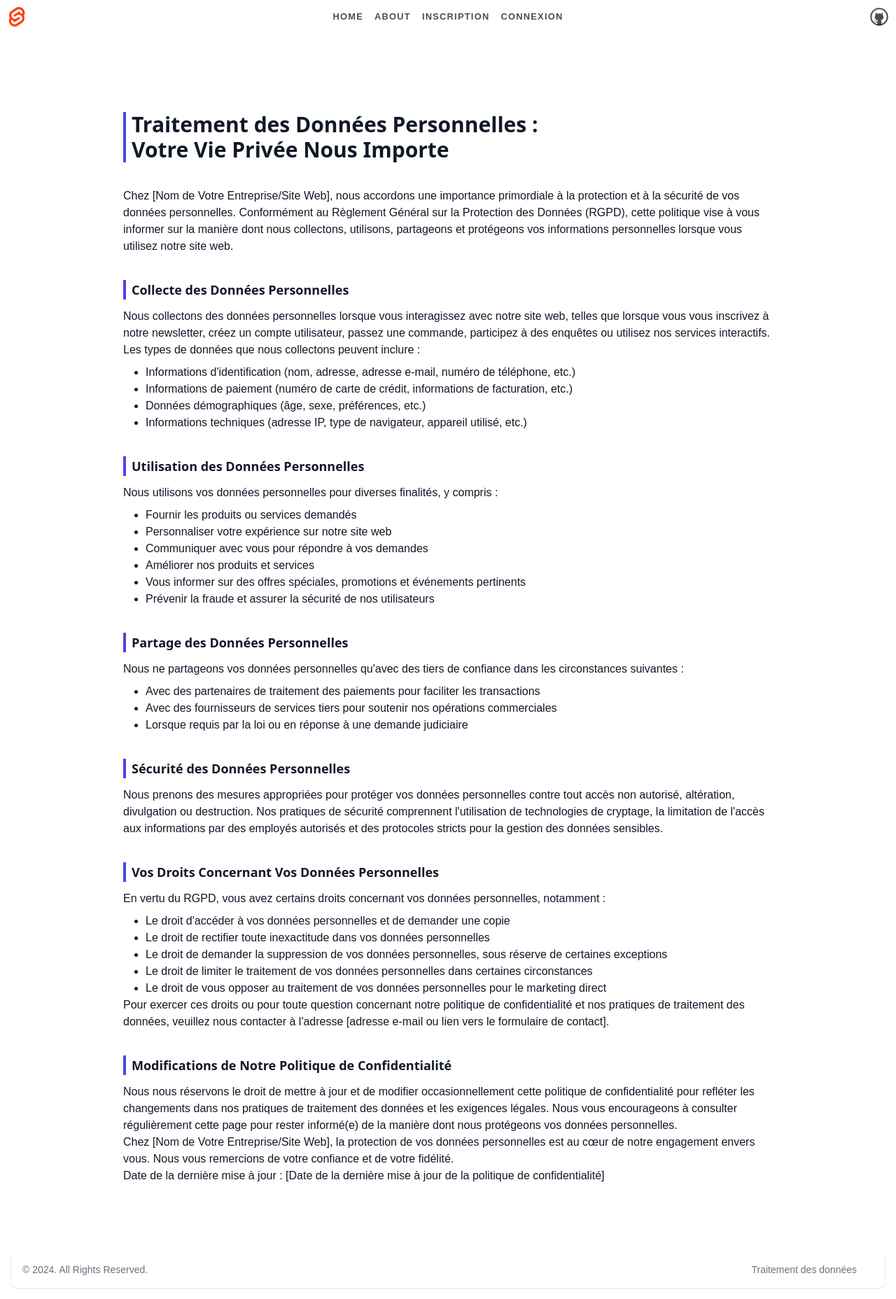
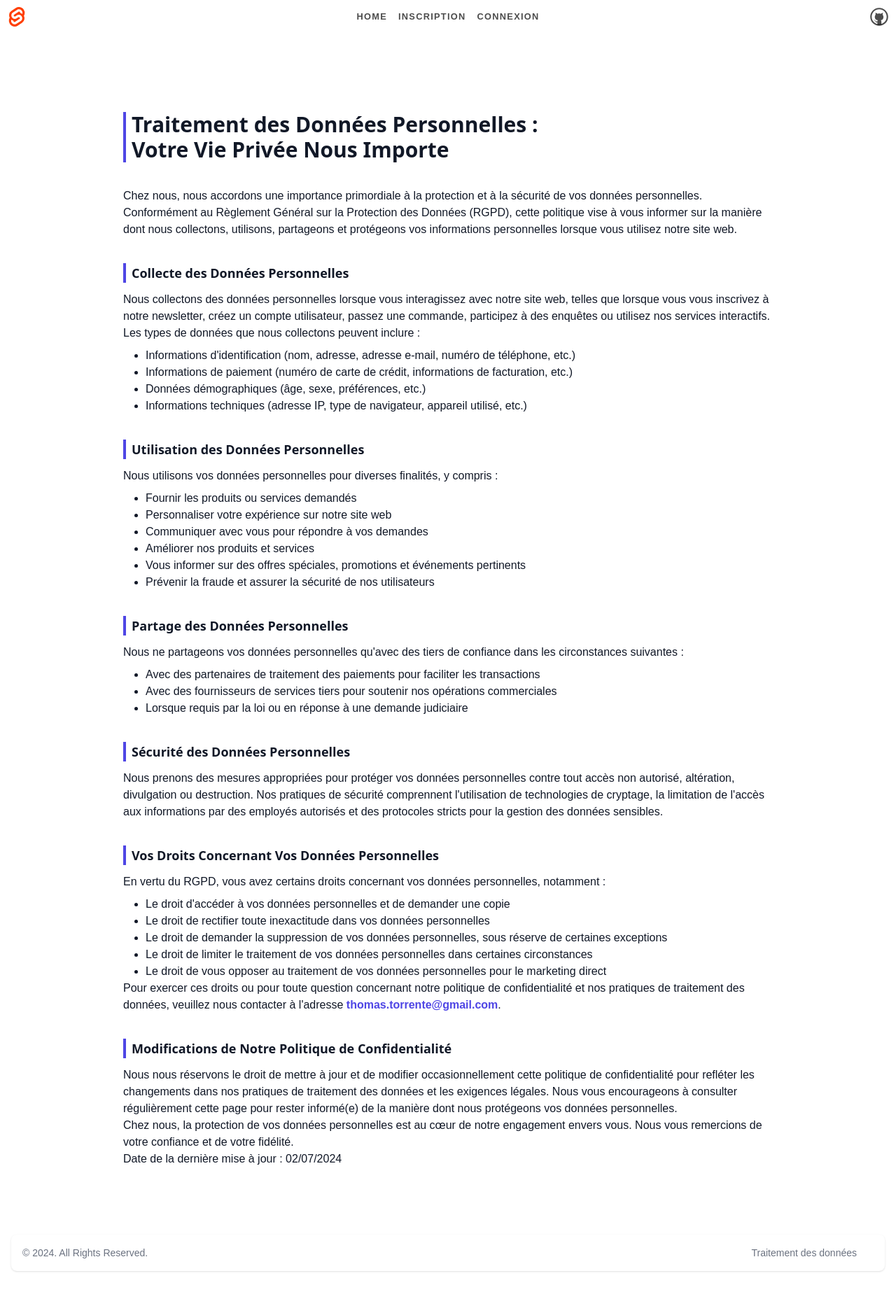
Before and after one commit to Leocoyere/securite-des-donnees, a SvelteKit app in the folder frontend/: page /politique-de-confidentialite in a window 1280 px wide. Shown: the whole page at 70% size. After the commit the page ends 1832 px from the top, so only its background shows below. Built offline with nearby package versions, Linux system fonts and the light colour scheme.

Commit message:
modif traitement des données

```diff
--- a/frontend/src/routes/Header.svelte
+++ b/frontend/src/routes/Header.svelte
@@ -18,9 +18,6 @@
 		<ul>
 			<li aria-current={$page.url.pathname === '/' ? 'page' : undefined}>
 				<a href="/">Home</a>
-			</li>
-			<li aria-current={$page.url.pathname === '/about' ? 'page' : undefined}>
-				<a href="/about">About</a>
 			</li>
 			<li aria-current={$page.url.pathname === '/signup' ? 'page' : undefined}>
 				<a href="/signup">Inscription</a>
--- a/frontend/src/routes/about/+page.js
+++ /dev/null
@@ -1,9 +0,0 @@
-import { dev } from '$app/environment';
-
-// we don't need any JS on this page, though we'll load
-// it in dev so that we get hot module replacement
-export const csr = dev;
-
-// since there's no dynamic data here, we can prerender
-// it so that it gets served as a static asset in production
-export const prerender = true;
--- a/frontend/src/routes/about/+page.svelte
+++ /dev/null
@@ -1,26 +0,0 @@
-<svelte:head>
-	<title>About</title>
-	<meta name="description" content="About this app" />
-</svelte:head>
-
-<div class="text-column">
-	<h1>About this app</h1>
-
-	<p>
-		This is a <a href="https://kit.svelte.dev">SvelteKit</a> app. You can make your own by typing the
-		following into your command line and following the prompts:
-	</p>
-
-	<pre>npm create svelte@latest</pre>
-
-	<p>
-		The page you're looking at is purely static HTML, with no client-side interactivity needed.
-		Because of that, we don't need to load any JavaScript. Try viewing the page's source, or opening
-		the devtools network panel and reloading.
-	</p>
-
-	<p>
-		The <a href="/sverdle">Sverdle</a> page illustrates SvelteKit's data loading and form handling. Try
-		using it with JavaScript disabled!
-	</p>
-</div>
--- a/frontend/src/routes/politique-de-confidentialite/+page.svelte
+++ b/frontend/src/routes/politique-de-confidentialite/+page.svelte
@@ -8,7 +8,7 @@
                 Traitement des Données Personnelles :<br> Votre Vie Privée Nous Importe
             </h1>
 
-          <p>Chez [Nom de Votre Entreprise/Site Web], nous accordons une importance primordiale à la protection et à la sécurité de vos données personnelles. Conformément au Règlement Général sur la Protection des Données (RGPD), cette politique vise à vous informer sur la manière dont nous collectons, utilisons, partageons et protégeons vos informations personnelles lorsque vous utilisez notre site web.</p>
+          <p>Chez nous, nous accordons une importance primordiale à la protection et à la sécurité de vos données personnelles. Conformément au Règlement Général sur la Protection des Données (RGPD), cette politique vise à vous informer sur la manière dont nous collectons, utilisons, partageons et protégeons vos informations personnelles lorsque vous utilisez notre site web.</p>
 
           <h2 class="text-lg pl-2 mt-9 mb-3 border-l-4 font-sans font-bold border-indigo-600 dark:text-gray-200">
             Collecte des Données Personnelles
@@ -61,16 +61,16 @@
             <li>Le droit de vous opposer au traitement de vos données personnelles pour le marketing direct</li>
           </ul>
 
-          <p>Pour exercer ces droits ou pour toute question concernant notre politique de confidentialité et nos pratiques de traitement des données, veuillez nous contacter à l'adresse [adresse e-mail ou lien vers le formulaire de contact].</p>
+          <p>Pour exercer ces droits ou pour toute question concernant notre politique de confidentialité et nos pratiques de traitement des données, veuillez nous contacter à l'adresse <a class="text-indigo-600 font-bold" href="mailto:thomas.torrente@gmail.com">thomas.torrente@gmail.com</a>.</p>
 
           <h2 class="text-lg pl-2 mt-9 mb-3 border-l-4 font-sans font-bold border-indigo-600 dark:text-gray-200">
             Modifications de Notre Politique de Confidentialité
             </h2>
           <p>Nous nous réservons le droit de mettre à jour et de modifier occasionnellement cette politique de confidentialité pour refléter les changements dans nos pratiques de traitement des données et les exigences légales. Nous vous encourageons à consulter régulièrement cette page pour rester informé(e) de la manière dont nous protégeons vos données personnelles.</p>
 
-          <p>Chez [Nom de Votre Entreprise/Site Web], la protection de vos données personnelles est au cœur de notre engagement envers vous. Nous vous remercions de votre confiance et de votre fidélité.</p>
+          <p>Chez nous, la protection de vos données personnelles est au cœur de notre engagement envers vous. Nous vous remercions de votre confiance et de votre fidélité.</p>
 
-          <p>Date de la dernière mise à jour : [Date de la dernière mise à jour de la politique de confidentialité]</p>
+          <p>Date de la dernière mise à jour : 02/07/2024</p>
         </div>
       </div>
     </div>
```
